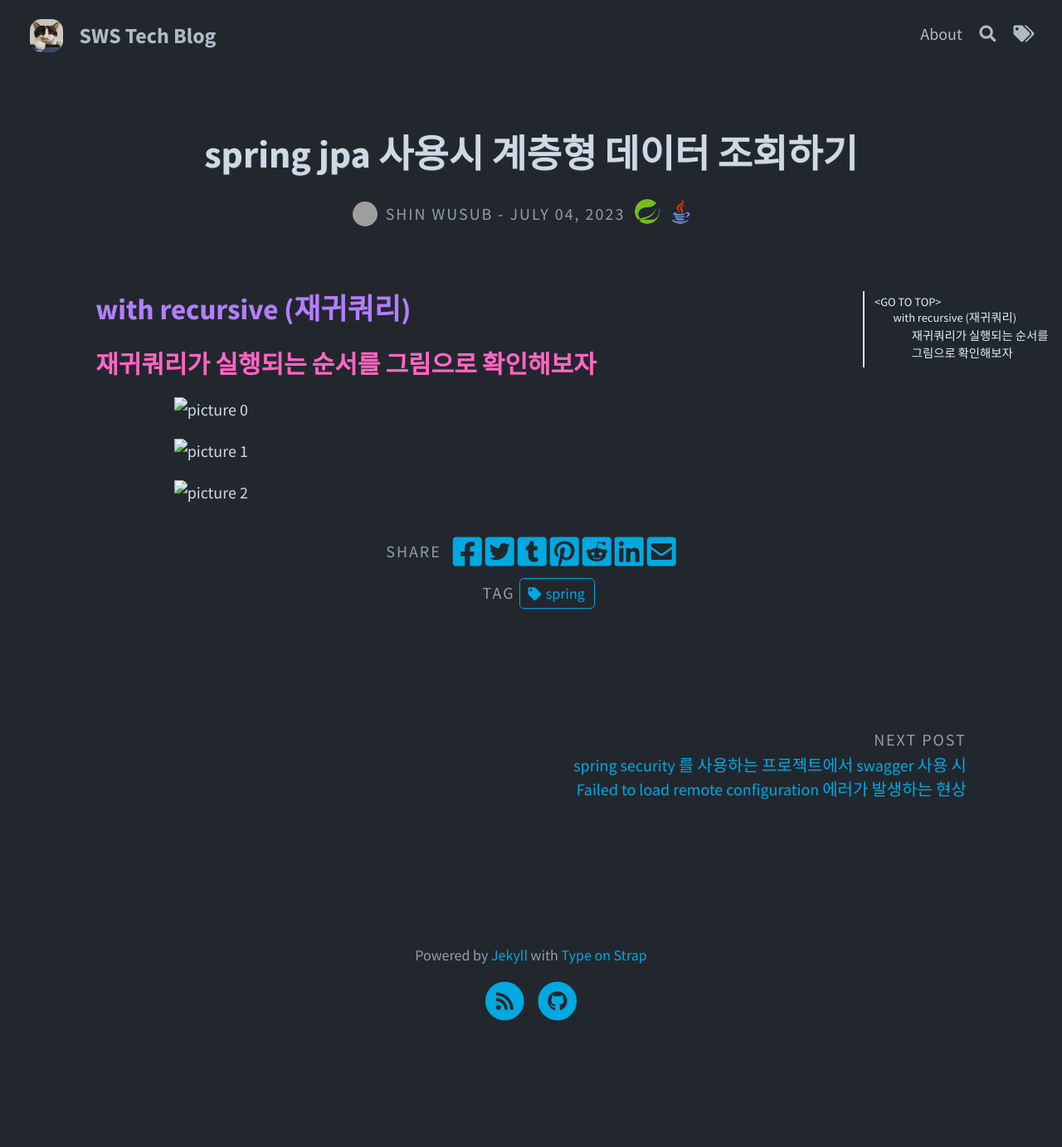
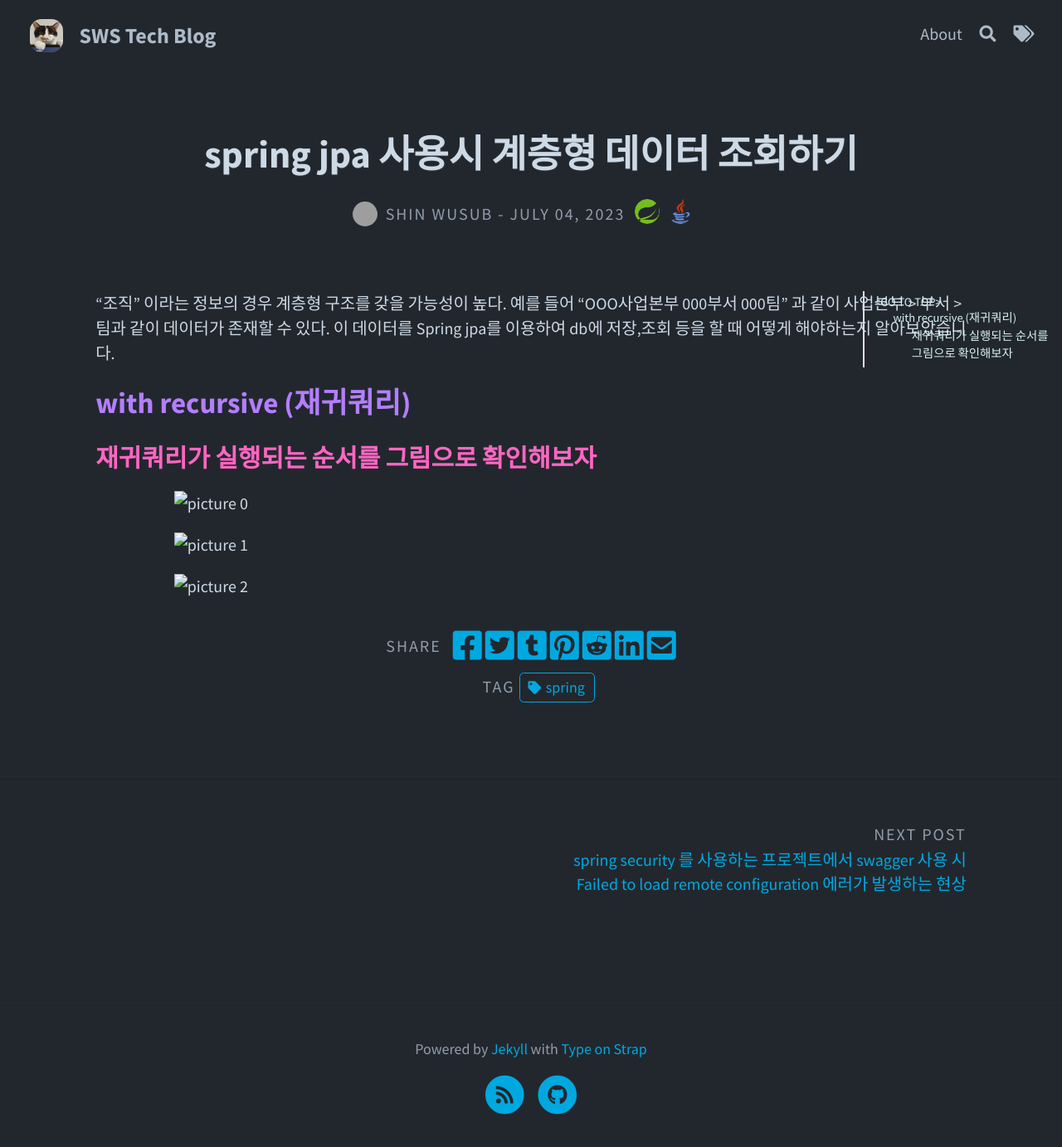
Before and after one commit to mainmethod0126/old-tech-blog, a Jekyll site: the page built from _posts/spring/2023-07-04-spring-jpa-사용시-계층형-데이터-조회하기.md, in a window 1280 px wide. Shown: the whole page at 83% size. Built offline with Jekyll 4.4.1, drawn with Linux system fonts in a browser that asks for light colours; comment, search, counter and statistics services are not loaded; before the commit the page ends 1269 px from its top, so only the background shows below that; grey boxes are pictures that could not be loaded.

Commit message:
작성중

```diff
--- a/_posts/spring/2023-07-04-spring-jpa-사용시-계층형-데이터-조회하기.md
+++ b/_posts/spring/2023-07-04-spring-jpa-사용시-계층형-데이터-조회하기.md
@@ -7,6 +7,11 @@ author: mainmethod0126
 excerpt_separator: <!--more-->
 ---
 
+"조직" 이라는 정보의 경우 계층형 구조를 갖을 가능성이 높다.
+예를 들어 "OOO사업본부 000부서 000팀" 과 같이 사업본부 > 부서 > 팀과 같이 데이터가 존재할 수 있다.
+이 데이터를 Spring jpa를 이용하여 db에 저장,조회 등을 할 때 어떻게 해야하는지 알아보았습니다.
+
+<!--more-->
 
 ## with recursive (재귀쿼리)
 
```
